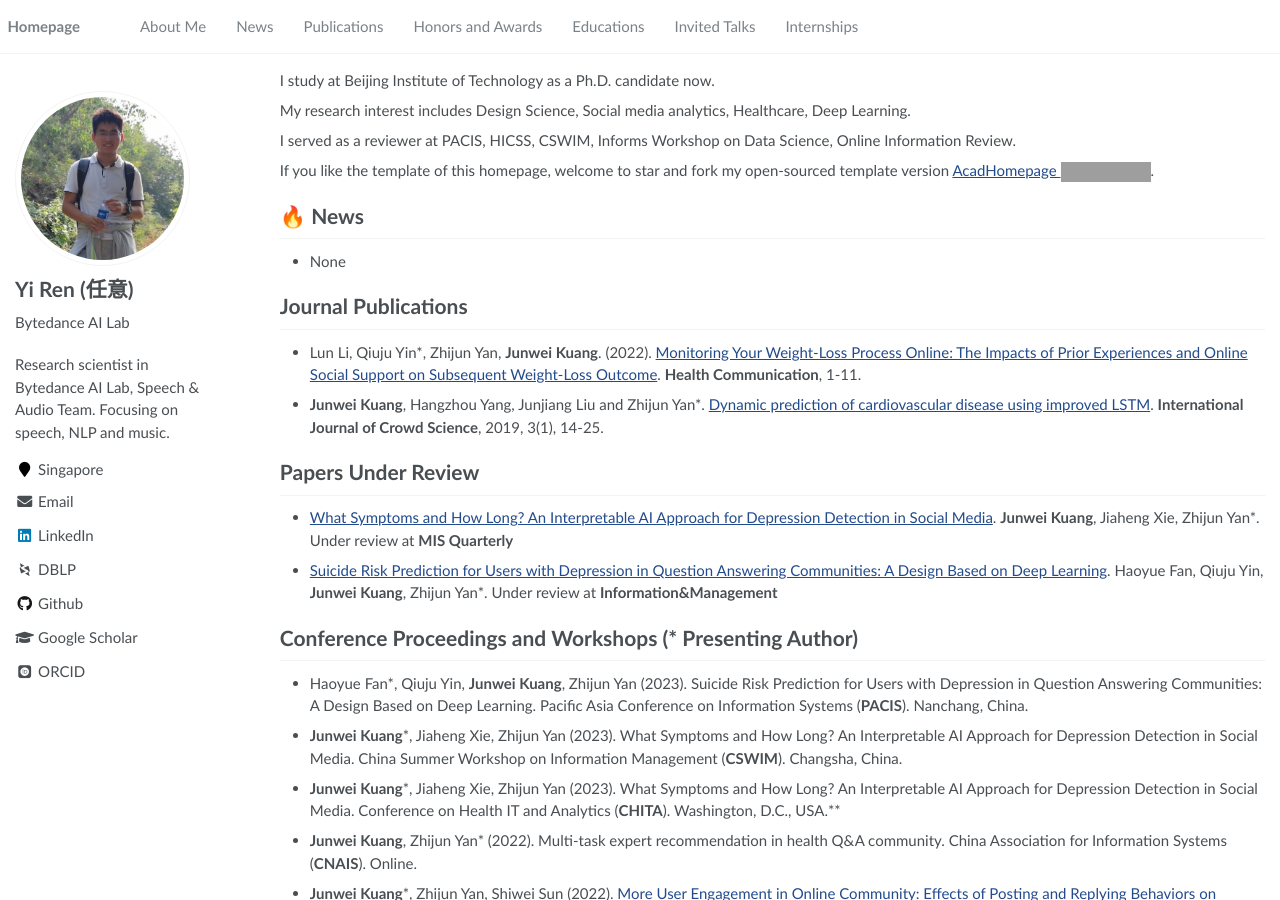
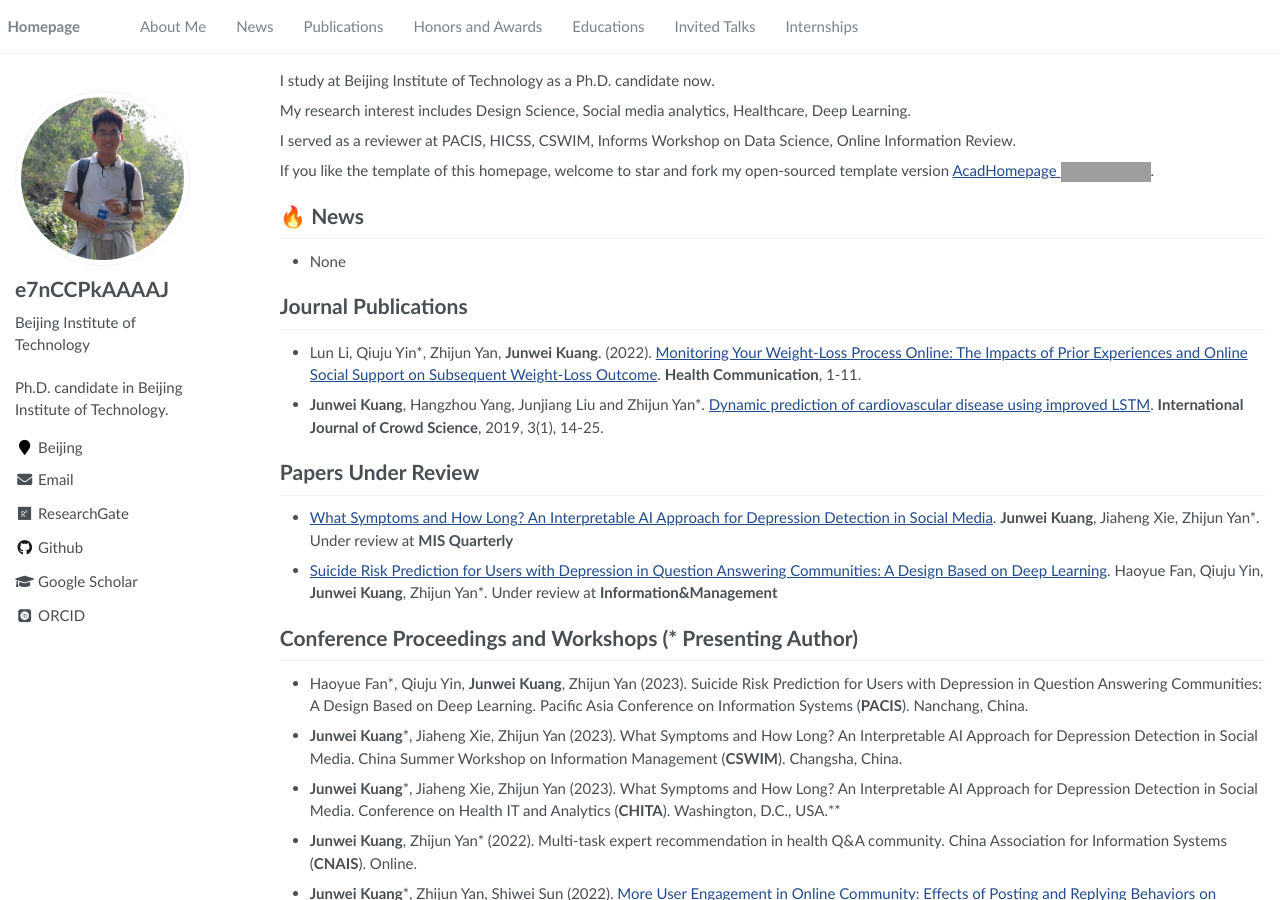
Before and after one commit to JunweiKuang/JunweiKuang.github.io, a Jekyll site: the page built from _pages/about.md, in a window 1280 px wide and 900 px high. Built offline with Jekyll 4.4.1, drawn with Linux system fonts in a browser that asks for light colours; some web fonts are replaced; grey boxes are pictures that could not be loaded.

Commit message:
add all files

```diff
--- a/_config.yml
+++ b/_config.yml
@@ -6,13 +6,13 @@
 # `jekyll serve`. If you change this file, please restart the server process.
 
 # Site Settings
-title                    : "Yi Ren (任意)"
-description              : "Research scientist in Bytedance AI Lab, Speech & Audio Team. Focusing on speech, NLP and music."
-repository               : "rayeren/rayeren.github.io"
+title                    : "Junwei Kuang (邝俊伟)"
+description              : "Ph.D. candidate in Beijing Institute of Technology."
+repository               : "junweikuang/junweikuang.github.io"
 google_scholar_stats_use_cdn : true
 
 # google analytics
-google_analytics_id      : G-SWFCX99KQZ
+google_analytics_id      : e7nCCPkAAAAJ
 
 # SEO Related
 google_site_verification : b_BbOIt7d513ZXYDw-YRMicO6O5tthYiouqWDdWjGTU
@@ -21,15 +21,15 @@ baidu_site_verification  : code-ZxFK3f4pfb
 
 # Site Author
 author:
-  name             : "Yi Ren (任意)"
-  avatar           : "images/ry_profile.jpeg"
-  bio              : "Bytedance AI Lab"
-  location         : "Singapore"
+  name             : "e7nCCPkAAAAJ"
+  avatar           : "images/jw_profile.jpeg"
+  bio              : "Beijing Institute of Technology"
+  location         : "Beijing"
   employer         :
   pubmed           :
-  googlescholar    : "https://scholar.google.com/citations?user=4FA6C0AAAAAJ"
-  email            : "rayeren613@gmail.com"
-  researchgate     :  # example: "https://www.researchgate.net/profile/yourprofile"
+  googlescholar    : "https://scholar.google.com/citations?user=e7nCCPkAAAAJ"
+  email            : "kuang_junwei@163.com"
+  researchgate     : "https://www.researchgate.net/profile/Junwei-Kuang"
   uri              :
   bitbucket        :
   codepen          :
@@ -37,15 +37,15 @@ author:
   flickr           :
   facebook         :
   foursquare       :
-  github           : "RayeRen"
+  github           : "JunweiKuang"
   google_plus      :
   keybase          :
   instagram        :
   impactstory      : #"https://profiles.impactstory.org/u/xxxx-xxxx-xxxx-xxxx"
   lastfm           :
-  linkedin         : "rayeren"
-  dblp             : "https://dblp.org/pid/75/6568-6.html"
-  orcid            : "https://orcid.org/0000-0002-9160-3848"
+  linkedin         : #"rayeren"
+  dblp             : #"https://dblp.org/pid/75/6568-6.html"
+  orcid            : "https://orcid.org/0000-0003-1741-7374"
   pinterest        :
   soundcloud       :
   stackoverflow    : # http://stackoverflow.com/users/123456/username
```
Also changed, not shown: images/jw_profile.jpeg (renamed from images/ry_profile.jpeg).
